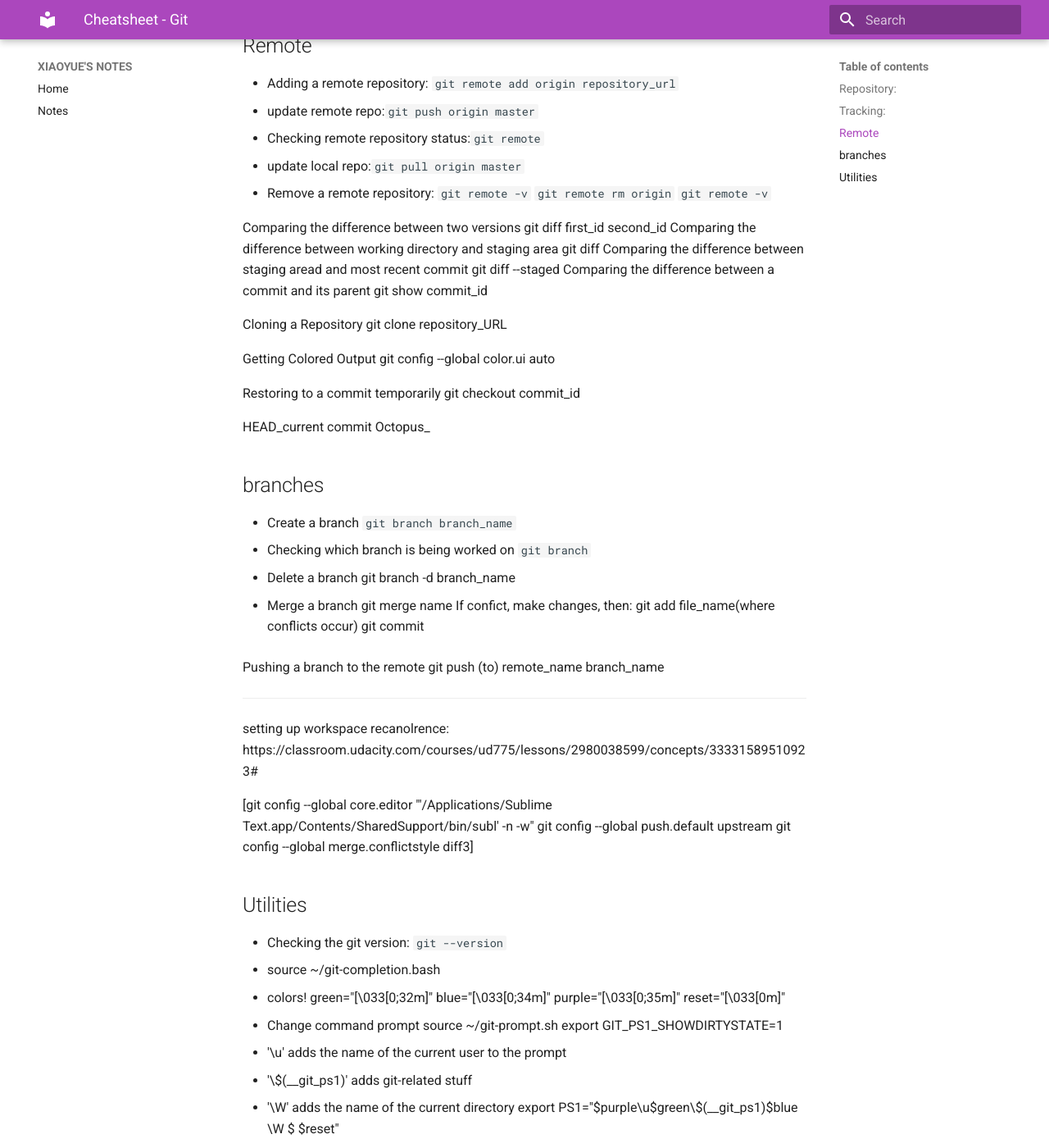
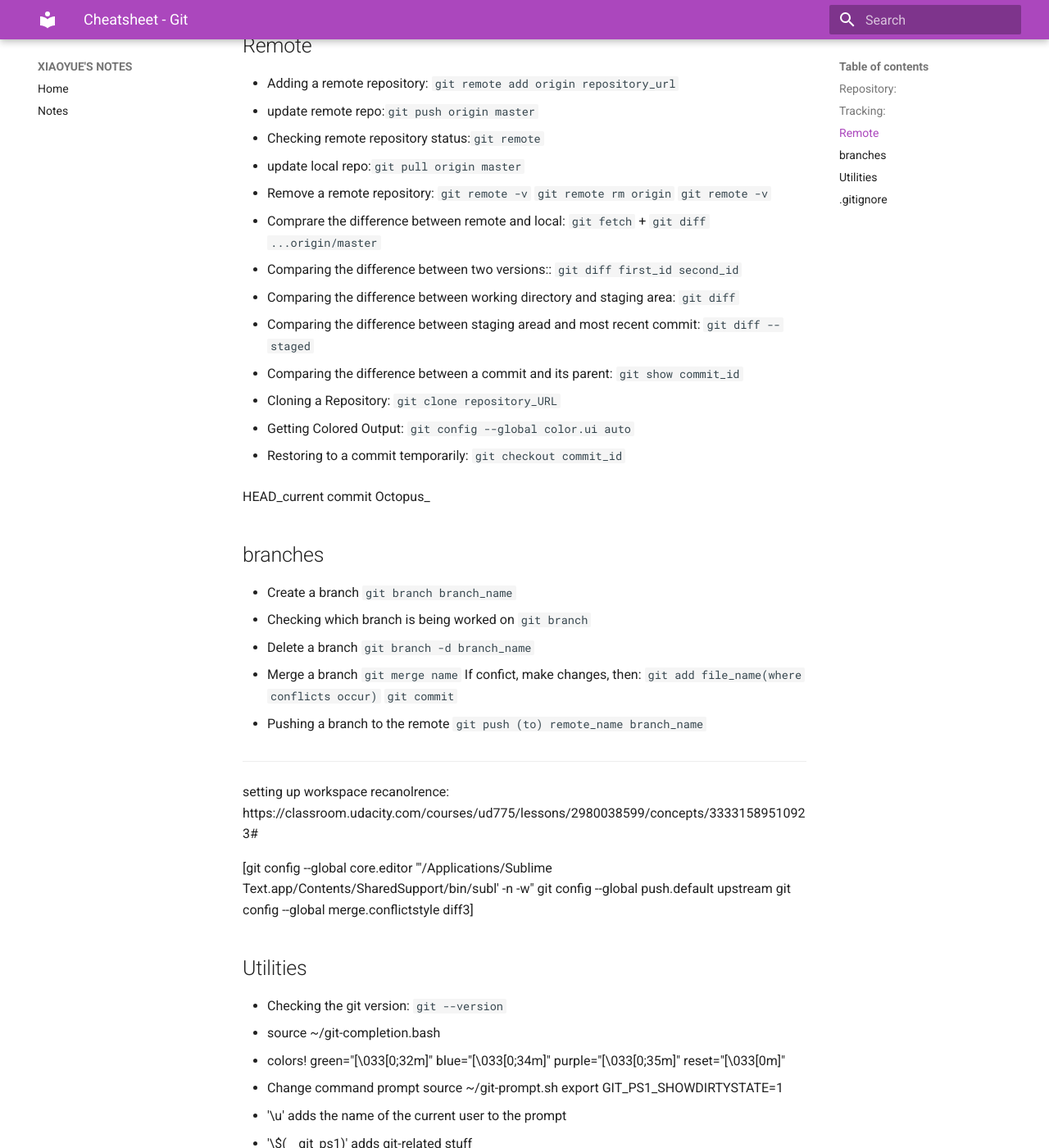
Before and after one commit to MaxineXiaoyueMa/ds-notes, an MkDocs documentation site: the page built from docs/notes/cheatsheet-git.md, in a window 1280 px wide and 1400 px high, scrolled down 1157 px. Shown: the whole window at 82% size. Built offline with MkDocs 1.6.1 and Material for MkDocs 9.7.7, drawn with Linux system fonts in a browser that asks for light colours; some of the changed text lies outside the part shown.

Commit message:
update cheatsheet-git.md

````diff
--- a/docs/notes/cheatsheet-git.md
+++ b/docs/notes/cheatsheet-git.md
@@ -62,25 +62,26 @@
 `git remote -v`
 `git remote rm origin`
 `git remote -v`
+- Comprare the difference between remote and local:
+`git fetch` + `git diff ...origin/master`
 
+- Comparing the difference between two versions::
+`git diff first_id second_id`
+- Comparing the difference between working directory and staging area:
+`git diff`
+- Comparing the difference between staging aread and most recent commit:
+`git diff --staged`
+- Comparing the difference between a commit and its parent:
+`git show commit_id`
 
-Comparing the difference between two versions
-git diff first_id second_id
-Comparing the difference between working directory and staging area
-git diff
-Comparing the difference between staging aread and most recent commit
-git diff --staged
-Comparing the difference between a commit and its parent
-git show commit_id
+- Cloning a Repository:
+`git clone repository_URL`
 
-Cloning a Repository
-git clone repository_URL
+- Getting Colored Output:
+`git config --global color.ui auto`
 
-Getting Colored Output
-git config --global color.ui auto
-
-Restoring to a commit temporarily
-git checkout commit_id
+- Restoring to a commit temporarily:
+`git checkout commit_id`
 
 HEAD_current commit
 Octopus_
@@ -92,18 +93,16 @@ Octopus_
 `git branch`
 
 - Delete a branch
-git branch -d branch_name
+`git branch -d branch_name`
 
 - Merge a branch
-git merge name
+`git merge name`
 If confict, make changes, then:
-git add file_name(where conflicts occur)
-git commit
+`git add file_name(where conflicts occur)`
+`git commit`
 
-
-
-Pushing a branch to the remote
-git push (to) remote_name branch_name
+- Pushing a branch to the remote
+`git push (to) remote_name branch_name`
 
 ---
 
@@ -132,3 +131,15 @@ export GIT_PS1_SHOWDIRTYSTATE=1
 - '\$(__git_ps1)' adds git-related stuff
 - '\W' adds the name of the current directory
 export PS1="$purple\u$green\$(__git_ps1)$blue \W $ $reset"
+
+## .gitignore
+```text
+# OSX
+.DS_Store
+
+# Environment
+.venv
+
+# Mkdocs
+/site/
+```
````
